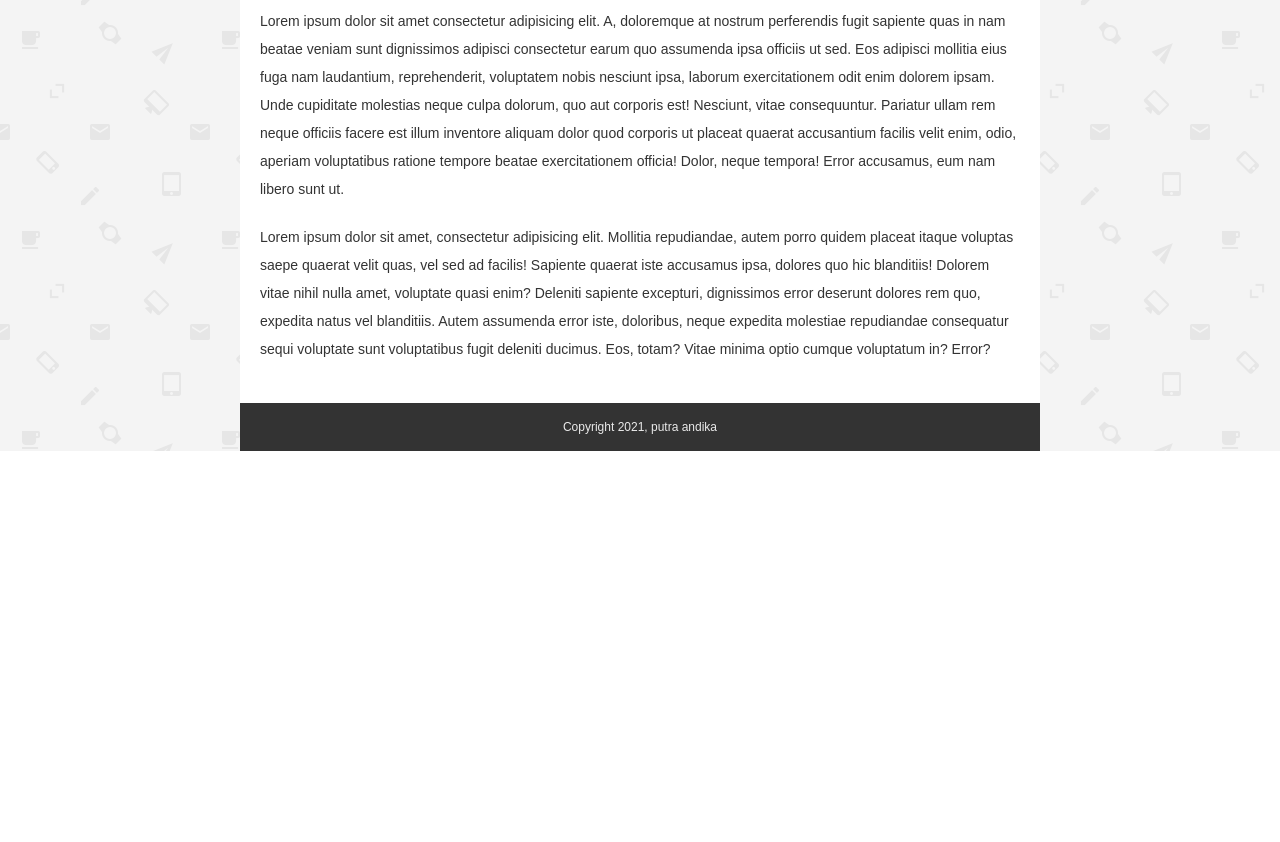
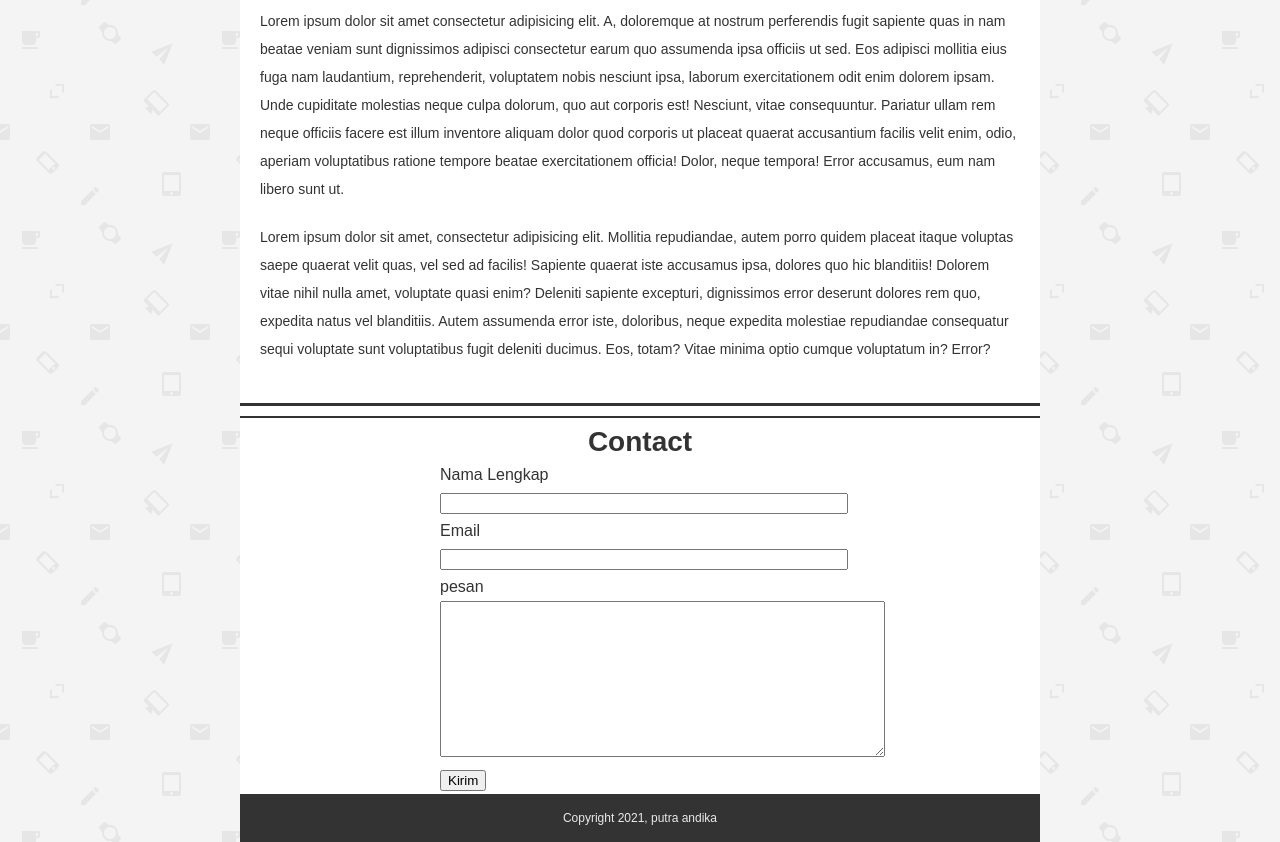
Before and after one commit to FDM45/boxmodel.github.io, a plain HTML site: page index.html in a window 1280 px wide. Shown: the part 526-1368 px from the top of the page. Before the commit the page ends 977 px from the top, so only its background shows below. Drawn offline with Linux system fonts and the light colour scheme.

Commit message:
penambahan contact

```diff
--- a/index.html
+++ b/index.html
@@ -5,7 +5,7 @@
     <meta http-equiv="X-UA-Compatible" content="IE=edge">
     <meta name="viewport" content="width=device-width, initial-scale=1.0">
     <title>Box Model</title>
-    <link rel="stylesheet" href="style.css">
+    <link rel="stylesheet"  href="style.css">
 </head>
 <body>
    <div class="container">
@@ -41,6 +41,29 @@
                Lorem ipsum dolor sit amet, consectetur adipisicing elit. Mollitia repudiandae, autem porro quidem placeat itaque voluptas saepe quaerat velit quas, vel sed ad facilis! Sapiente quaerat iste accusamus ipsa, dolores quo hic blanditiis! Dolorem vitae nihil nulla amet, voluptate quasi enim? Deleniti sapiente excepturi, dignissimos error deserunt dolores rem quo, expedita natus vel blanditiis. Autem assumenda error iste, doloribus, neque expedita molestiae repudiandae consequatur sequi voluptate sunt voluptatibus fugit deleniti ducimus. Eos, totam? Vitae minima optio cumque voluptatum in? Error?
            </p>
        </div>
+       <div class="kontak">
+
+            <h2>
+                Contact
+            </h2>
+            <form>
+                <div class="nama">
+                    <label for="fullname">Nama Lengkap</label><br>
+                    <input type="text" name="fullname" id="fullname" cols="30" required><br>
+                </div>
+                <div class="email">
+                    <label for="email">Email</label><br>
+                    <input type="email" name="email" id="email" required><br>
+                </div>
+                <div class="pesan">
+                    <label for="pesan">pesan</label><br>
+                    <textarea name="pesan" id="pesan" cols="53" rows="10"></textarea><br>
+                </div>
+                <button>Kirim</button>
+
+            </form>
+
+       </div>
        <div class="footer">
          <p class="copy">
              Copyright 2021, putra andika
--- a/style.css
+++ b/style.css
@@ -100,6 +100,7 @@ body{
 
 .content{
     padding: 20px;
+    border-bottom: 3px solid #333;
 }
 
 .content h2{
@@ -137,3 +138,32 @@ body{
     font-size: 12px;
     padding: 10px;
 }
+
+.kontak{
+    margin-top: 10px;
+    padding-top: 10px;
+    border-top: 2px solid #333;
+}
+
+.kontak h2{
+    font-size: 28px;
+    color: #333;
+    font-weight: bold;
+    text-align: center;
+}
+
+.kontak form{
+    margin-top: 5px;
+    position: relative;
+    left: 200px;
+    top: 50%;
+}
+
+.kontak .nama input, .email input{
+    width: 400px;
+}
+
+.kontak form .button botton{
+    background-color: blue;
+
+}
```
